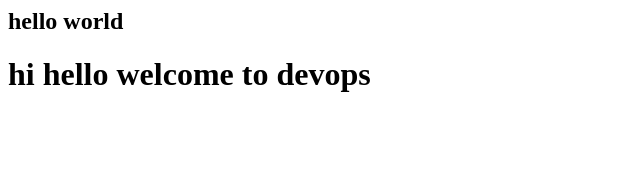
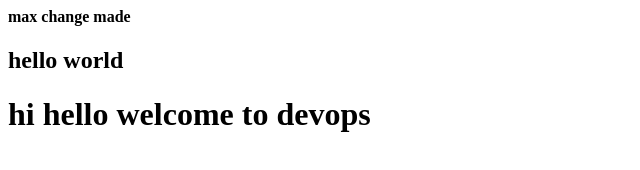
Before and after one commit to iamvijetha/front_end, a plain HTML site: page index.html in a window 1280 px wide. Shown: the whole page, without its empty margins (0-640 px from the left). Drawn offline with Linux system fonts and the light colour scheme.

Commit message:
commiting third  change in index file

```diff
--- a/index.html
+++ b/index.html
@@ -1,6 +1,7 @@
 <html>
 <head></head>
 <body>
+<h4>max change made</h4>
 <h2>hello world</h2>
 <h1>hi hello welcome to devops</h1>
 </body>
```
